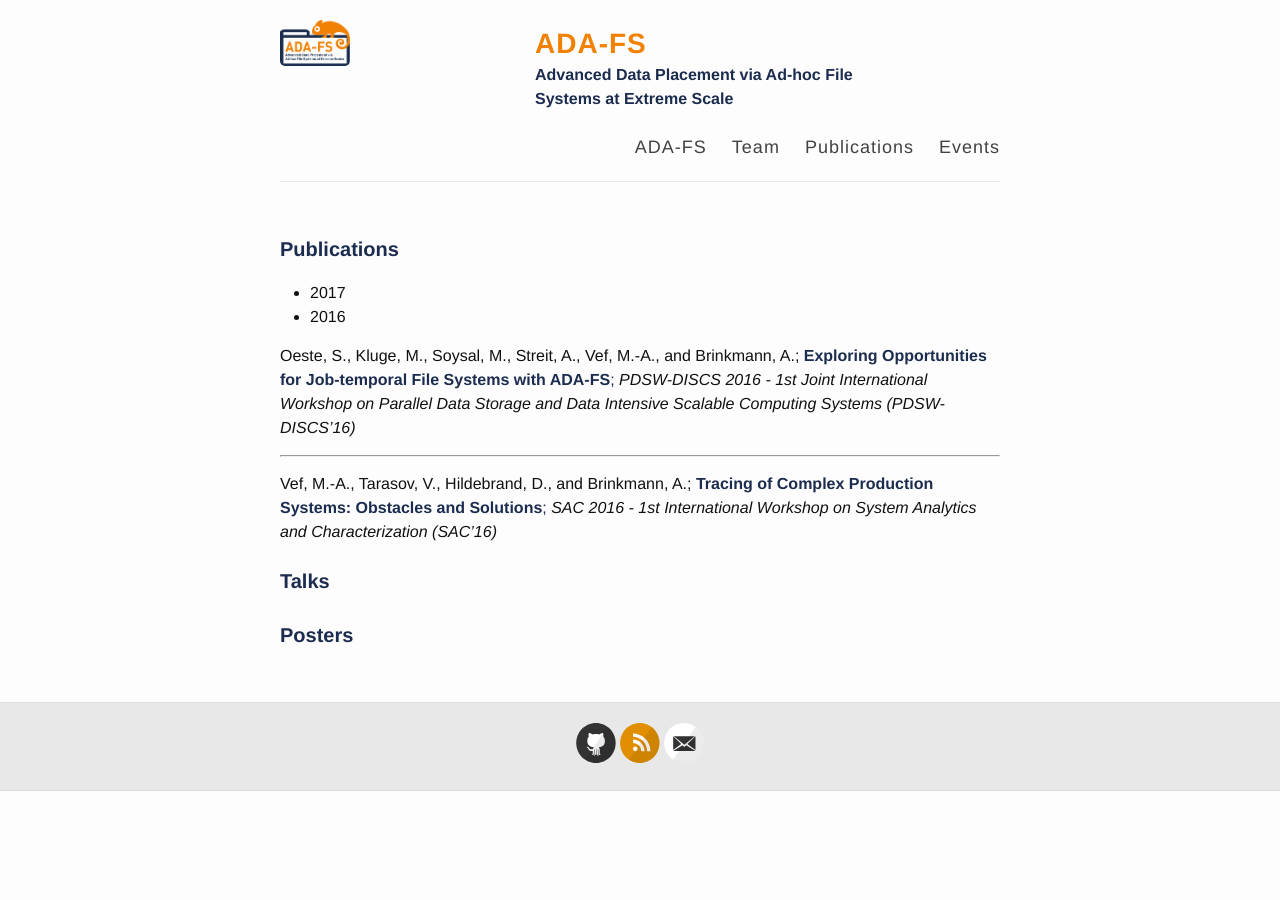
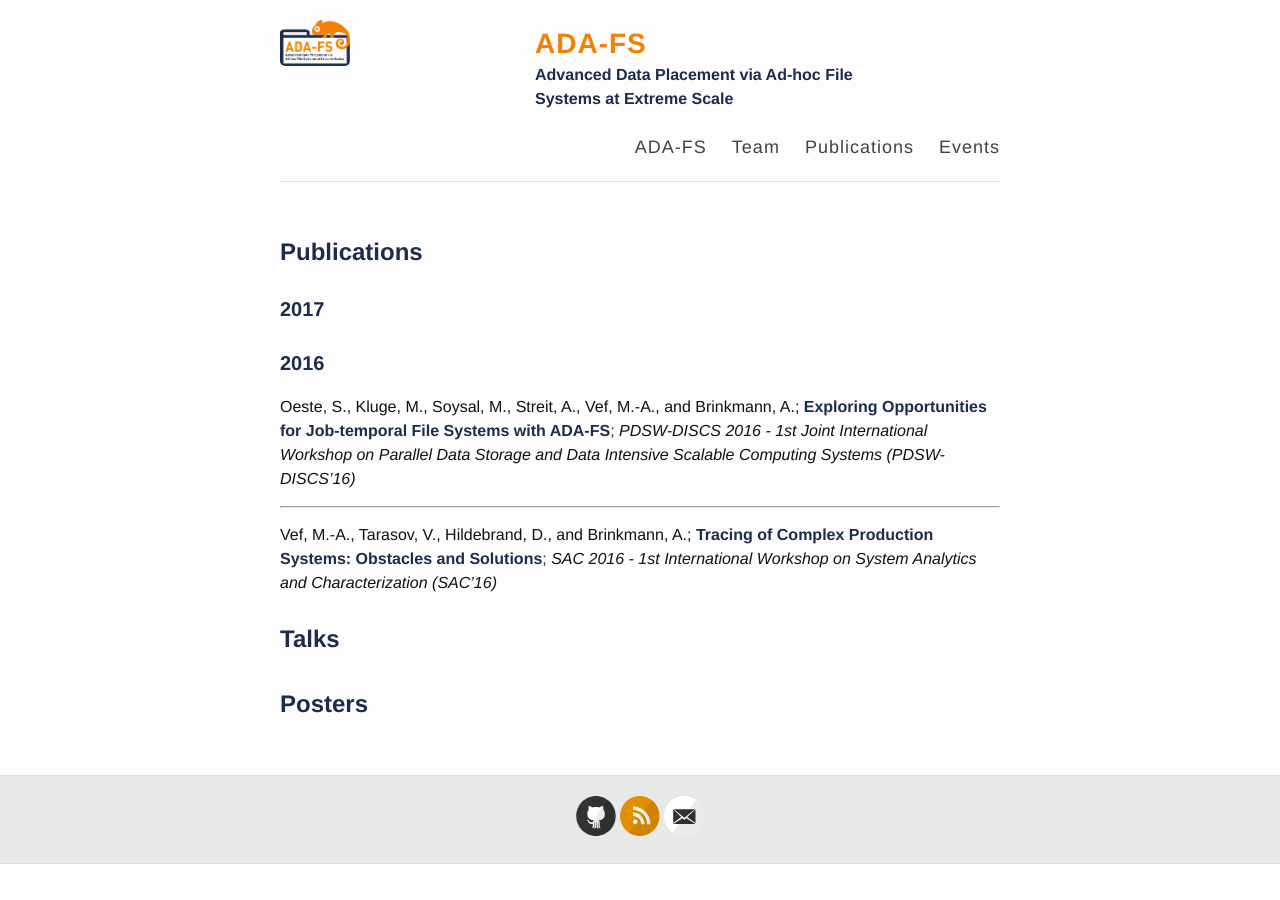
Before and after one commit to ada-fs/ada-fs.github.io, a Jekyll site: the page built from publications.md, in a window 1280 px wide. Built offline with Jekyll 4.4.1, drawn with Linux system fonts in a browser that asks for light colours; Markdown is read by kramdown in place of the engine named in the settings.

Commit message:
use markdown headings

```diff
--- a/publications.md
+++ b/publications.md
@@ -4,10 +4,10 @@ title: ADA-FS Publications
 permalink: /publications/
 ---
 
-### Publications
+## Publications
 
-* 2017
-* 2016
+### 2017
+### 2016
 
 <p>Oeste, S., Kluge, M., Soysal, M., Streit, A., Vef, M.-A., and Brinkmann, A.;
   <a href="http://www.pdsw.org/pdsw-discs16/wips/oeste-wip-pdsw-discs16.pdf">
@@ -30,7 +30,7 @@ permalink: /publications/
 </p>
 
 
-### Talks
+## Talks
 
 
-### Posters
+## Posters
```
